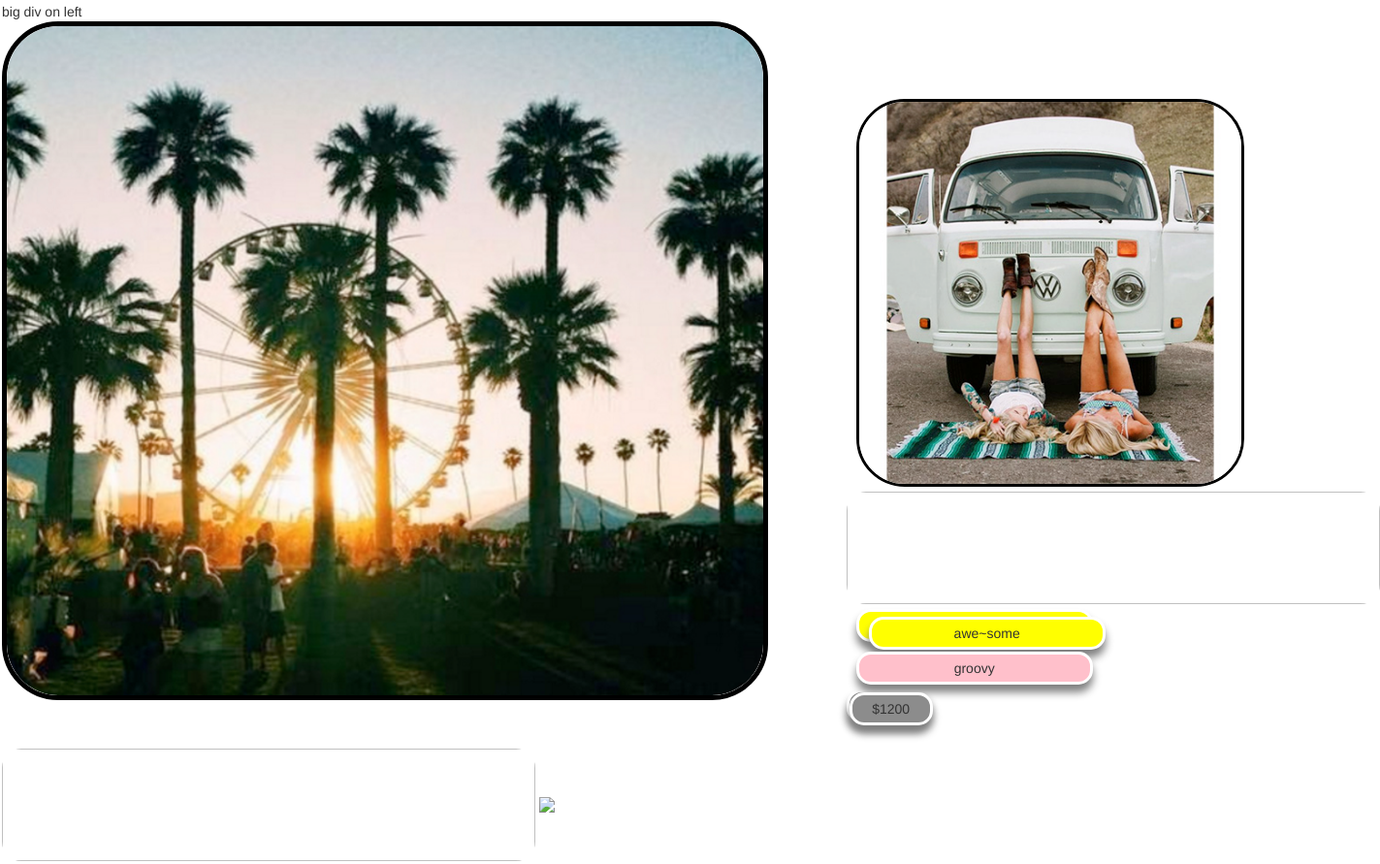
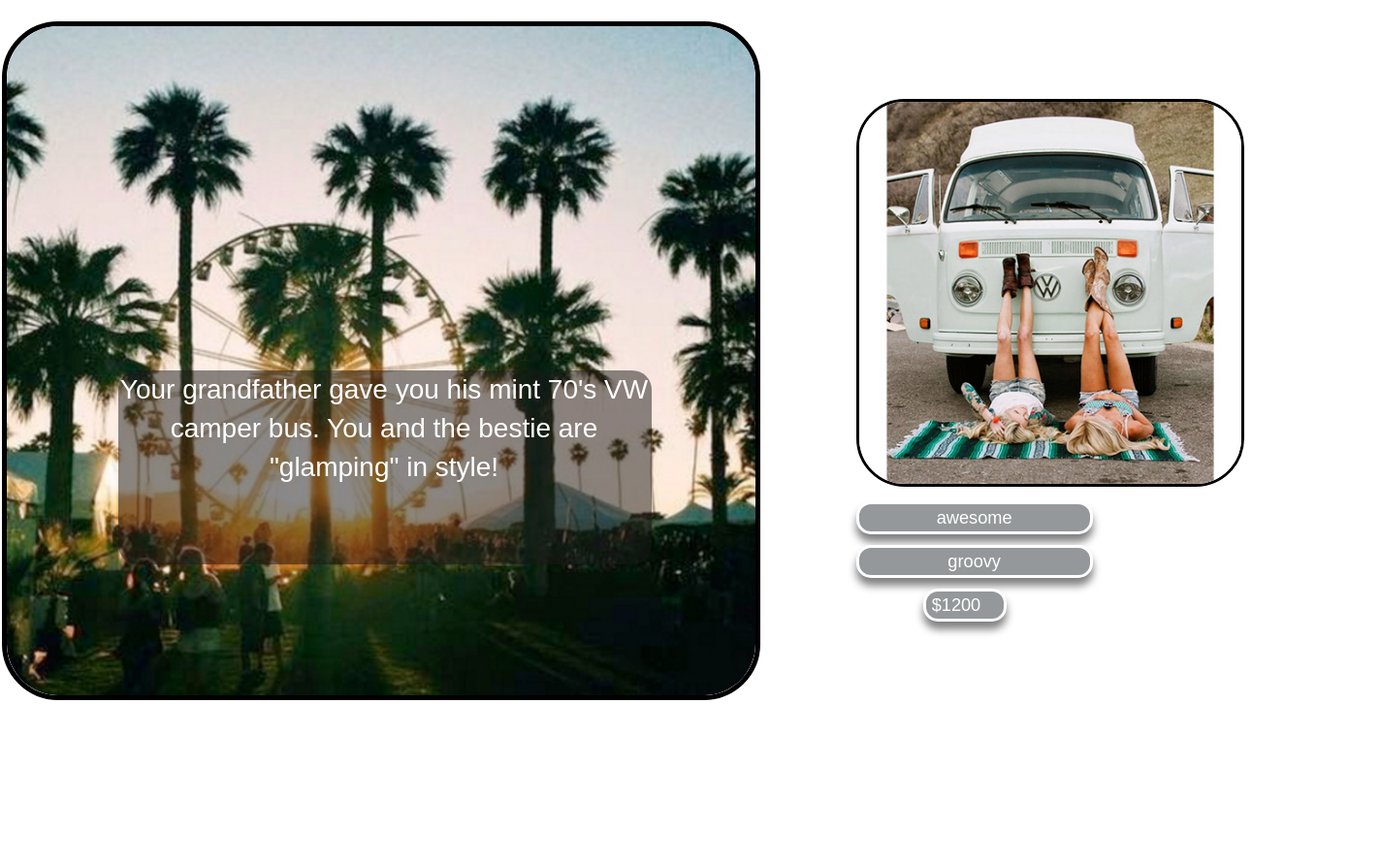
Before and after one commit to Shazalyn/shazalyn.github.io, a plain HTML site: page index.html in a window 1280 px wide. Shown: the whole page at 97% size, 1423 px wide, since content can reach past the window. After the commit the page ends 800 px from the top, so only its background shows below. Drawn offline with nearby package versions, Linux system fonts and the light colour scheme.

Commit message:
add friday am start

```diff
--- a/index.html
+++ b/index.html
@@ -7,79 +7,51 @@
 <link rel="stylesheet" type="text/css" href="style.css">
 </head>
 <body>
+
+<div id="cochella_splash">
+ <!-- <img src="cochellaSplash.png"> -->
+</div>
+
 <div style="display: block; padding: 2px; width: 100%" >
-<!-- the start of my ferris image -->
-<!--     <div id="ferris">
 
-      <img id="ferris_img" src='images/ferrisPalm.png'>
-        <img id="grey_trans" src="">
+<div class="row">
 
-    </div>
-  </div> -->
-<!-- start of the product side -->
-<!--     <div style="float: left; width: 25%; background: blue;">
- -->
-<!-- product image -->
-<!--       <div style="margin: 20px 0 5px 10px; width: 250px; height: 250px">
- -->
-<div class="row">
   <div class="col-md-8">big div on left
     <div id="ferris">
 
       <img id="ferris_img" src='images/ferrisPalm.png'>
-       <img id="grey_transSquare">
-        <img id="caption_background" src="images/captionBacground.jpg"/>
-
+ <!--               <p id="cochella_splash"> <img src="cochellaSplash.png" alt=""></p>
+ --><!--         <img id="cochella_splash" src="images/cochellaSplash.png" alt="Cochella logo"/>
+           --><div id="caption_background">
+                Your grandfather gave you his mint 70's VW camper bus. You and the bestie are "glamping" in style!
               </div>
 
+<!--       <img id="caption_background" src="images/captionBackground.jpg"/>
+ -->
     </div>
-
+  </div>
 
     <div class="col-md-4">
       <div>
   <!-- product image -->
-<!--       <div style="margin: 20px 0 5px 10px; width: 250px; height: 250px">
- -->
         <div id="product">
           <img id="besties_img" src='images/bestiesBus.jpg'>
 
         </div>
-         <img id="grey_transSquare">
-
-
   <!-- button 1 -->
-<!-- <button type="button" id="button1">awesome</button>
- -->
-    <div id="button1">
-    <button type="button" id="button1">awe~some</button>
+          <button type="button" id="button1">awesome</button>
+          <button type="button" id="button2">groovy</button>
+          <button type="button" id="money">$1200</button>
+<!--
+        </div>
+      <!-close of product -->
       </div>
 
-<!-- button 2 -->
-<button type="button" id="button2">groovy</button>
-<!--     <div id="button2">
-      <div id="choice1">button b</div>
-    </div> -->
-<!-- button 3 if wanted -->
-<!--     <div style="margin: 5px 5px 5px 10px; background: orange;">
-      <div id="choice2">choice 1</div>
-    </div>
- --><!-- budget -->
-
-    <div>
-      <div id="money">
-        <button type="button" id="money">$1200</button>
-      </div>
-    </div>
-    <!-- close of product -->
-    </div>
-
-    <br style="clear: both"/>
-    <!-- close of main overall div -->
+<!--       <br style="clear: both"/>
+ -->      <!-- close of right product -->
     </div>
   </div>
 
-    <br style="clear: both"/>
-    <!-- close of main overall div -->
 </div>
 
 </body>
--- a/style.css
+++ b/style.css
@@ -3,73 +3,79 @@ a {
 }
 
 body  {
+  color: white;
+  font-family: Avenir, Arial, Helvetica, sans-serif;
+}
 
+#cochella_spash {
+  position: relative;
+  /*margin-top: -900px;*/
+/*  z-index: 3;
+*/  /*border: 3px dotted red;*/
+  background: url("cochellaSplash.png")
 }
 
 #ferris {
-/*  background-image: url(ferrisPalm.png) center center no-repeat;
-  background-size: contain;*/
-/*  background: url(images/ferrisPalm.png);*/
-  float: left;
+/*  float: left;*/
   width: 75%;
   width: 790px;
   height: 700px;
+  z-index: 0;
+  position: relative;
 /*  background: yellow;
 *//*  border: 5px solid black;
   border-radius: 50px;*/
 }
 
 #ferris_img {
-  width: 790px;
+  width: 99%;
   height: 700px;
   border: 5px solid black;
   border-radius: 58px;
   z-index: -1;
 }
 
+
 #caption_background {
-  margin: 100px auto;
+  font-size: 2em;
+  padding-right: 2px;
+  height: 200px;
+  position: relative;
+  width: 550px;
+  border-radius: 20px;
+  margin: -340px auto;
+  text-align: center;
+/*  border:  10px dotted red;
+*/background-color: rgba(27, 25, 25, .5);
+  z-index: 2;
 }
 
-#grey_transSquare {
-  height: 116px;
-  width: 550px;
-  background-color: rgba(27, 25, 25, 0.6)
-  margin: 200px 0 0 0 ;
-  border-radius: 20px;
-
-}
 
 #product {
   float: left;
   width: 25%;
-/*  background-color: pink;*/
-  margin: 100px 0 5px 10px;
+  margin: 100px 0px 5px 10px;
   width: 400px;
   height: 400px;
 /*  border:5px solid black;
-  border-radius: 50px;*/
-}
+  border-radius: 50px;
+*/}
 #besties_img{
   width: 400px;
   height: 400px;
   border: 3px solid black;
   border-radius: 50px;
 }
-
-.btn-opt1 {
-  height:70px;
-  width:200px;
-  border: 3px solid black;
-  margin: 10px 5px 5px 5px;
-  background-color: green;
-
+.button_holder {
+  margin: 10px auto;
 }
 #button1 {
   height: 34px;
   width: 244px;
-  margin: 5px 5px 5px 10px;
-  background-color: yellow;
+  font-size: 1.3em;
+  margin: 10px 5px 5px 10px;
+  background-color: #95989a;
+  text-align: center;
   border-radius: 15px;
   border: 3px solid white;
   box-shadow: 0 8px 8px 0 grey;
@@ -78,18 +84,24 @@ body  {
 #button2 {
   height: 34px;
   width: 244px;
-  margin: 5px 5px 5px 10px;
-  background-color: pink;
+  font-size: 1.3em;
+  margin: 6px 5px 5px 10px;
+  background-color: #95989a;
+  border-radius: 15px;
+  border: 3px solid white;
+  box-shadow: 0 8px 8px 0 grey;
+    text-align: center;
+}
+
+#money{
+  background-color: #95989a;
+/*  font-family: Avenir, Arial, Helvetica;
+*/  margin: 6px 5px 5px 79px;
+  height: 34px;
+  width: 86px;
+  font-size: 1.3em;
+  text-align: justify;
   border-radius: 15px;
   border: 3px solid white;
   box-shadow: 0 8px 8px 0 grey;
 }
-
-#money{
-  background-color: #8c8c8c;
-  height: 34px;
-  width: 86px;
-  border-radius: 15px;
-  border: 3px solid white;
-  box-shadow: 0 8px 8px 0 grey;
-}
```
Also changed, not shown: images/Coachella-Header_1-3-Glow-e1483454662682.jpg (deleted), images/Coachella-Header_1-3-Glow-e1483454662682.png (deleted), images/cochellaHeader.jpg (deleted), images/cochellaHeaderRoadtrip.jpg (deleted), images/cochellaSplash.png (added), images/ferrisSunrise.png (deleted), images/ferrisSunset.jpg (deleted), images/pinkBird.jpg (deleted), 5 other files. Lines whose indentation alone changed are shown as unchanged.
